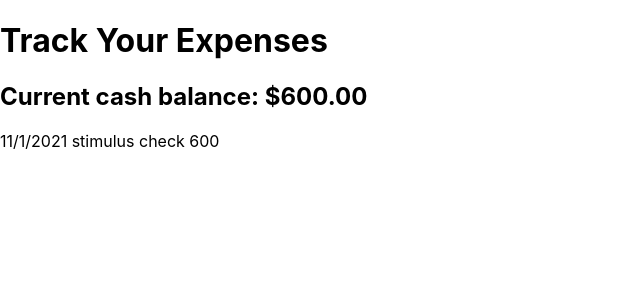
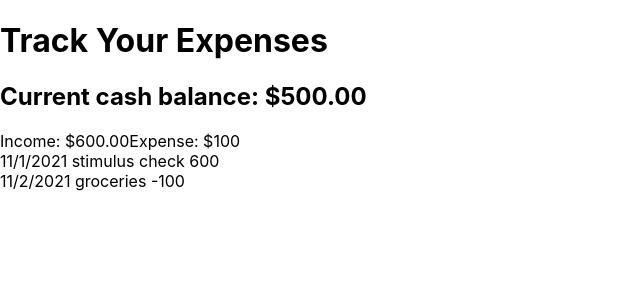
Before and after one commit to Luna5678/expense-tracker, a React (Create React App) app: page / in a window 1280 px wide. Shown: the top 300 px of the page, without its empty margins (0-640 px from the left). Built offline with nearby package versions, Linux system fonts and the light colour scheme.

Commit message:
Adds sum of income vs expenses section

```diff
--- a/src/App.js
+++ b/src/App.js
@@ -1,6 +1,7 @@
 import Header from './components/Header';
 import Balance from './components/Balance';
 import TransactionContainer from './components/TransactionContainer';
+import IncomeExpenses from './components/IncomeExpenses';
 import { GlobalProvider } from './context/GlobalState';
 import './App.css';
 
@@ -9,6 +10,7 @@ function App() {
     <GlobalProvider>
       <Header title="Track Your Expenses" />
       <Balance />
+      <IncomeExpenses />
       <TransactionContainer />
     </GlobalProvider>
   );
--- /dev/null
+++ b/src/components/IncomeExpenses.js
@@ -0,0 +1,18 @@
+import { useContext } from 'react';
+import { GlobalContext } from '../context/GlobalState';
+
+const IncomeExpenses = () => {
+  const { transactions } = useContext(GlobalContext);
+  const amounts = transactions.map(transaction => transaction.amount);
+  const income = amounts.filter(amount => amount > 0).reduce((a,b) => a+b).toFixed(2);
+  const expense = amounts.filter(amount => amount < 0).reduce((a,b) => a+b).toFixed(2);
+
+  return (
+    <div>
+      Income: ${income}
+      Expense: ${Math.abs(expense)}
+    </div>
+  )
+}
+
+export default IncomeExpenses;
--- a/src/context/GlobalState.js
+++ b/src/context/GlobalState.js
@@ -7,6 +7,11 @@ const initialState = {
       text: "stimulus check",
       date: "2021-11-01",
       amount: 600
+    },
+    {
+      text: "groceries",
+      date: "2021-11-02",
+      amount: -100
     }
   ]
 }
```
